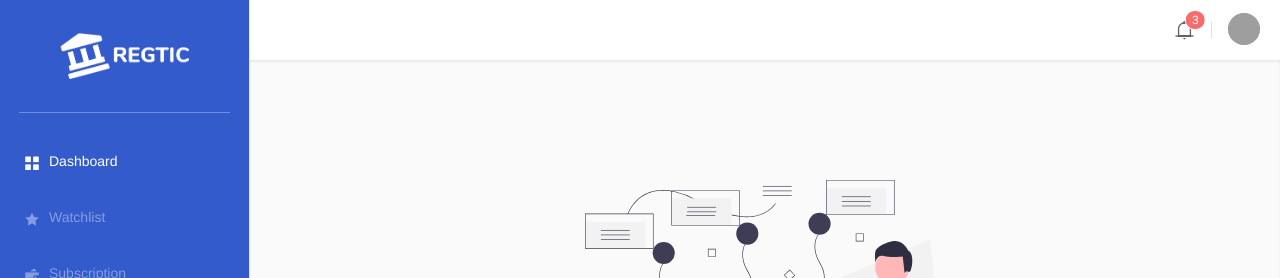
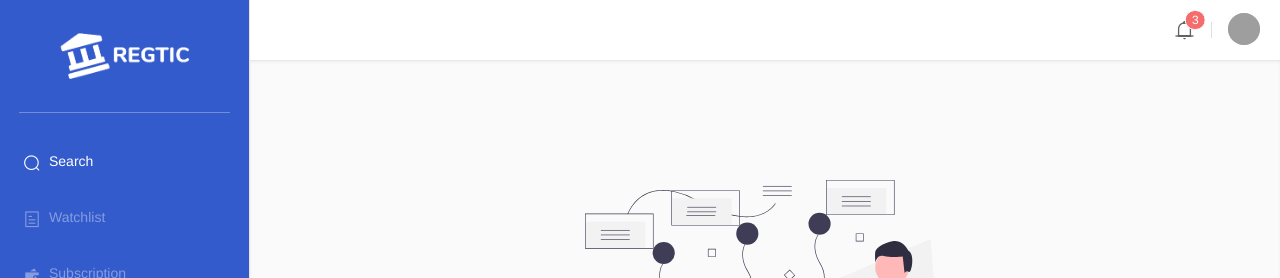
Before and after one commit to alexdor/regtic, a Vue app in the folder app/: page / in a window 1280 px wide. Shown: the top 278 px of the page. Built offline with nearby package versions, Linux system fonts and the light colour scheme; grey boxes are pictures that could not be loaded; the HTML template or start-up script is replaced by a standard one.

Commit message:
Changed name and icons for menu items

```diff
--- a/app/src/App.vue
+++ b/app/src/App.vue
@@ -13,10 +13,10 @@
           <img class="logo" src="./assets/regtic-logo.png" alt="Regtic" />
           <div class="menu-divider" />
           <el-menu-item divided index="/">
-            <i class="el-icon-menu" aria-hidden="true"></i>Dashboard
+            <i class="el-icon-search" aria-hidden="true" />Search
           </el-menu-item>
           <el-menu-item index="/watchlist">
-            <i class="el-icon-star-on" aria-hidden="true"></i>Watchlist
+            <i class="el-icon-tickets" aria-hidden="true"></i>Watchlist
           </el-menu-item>
           <el-menu-item index="not-added-yet">
             <i class="el-icon-s-finance" aria-hidden="true"></i>Subscription
```
